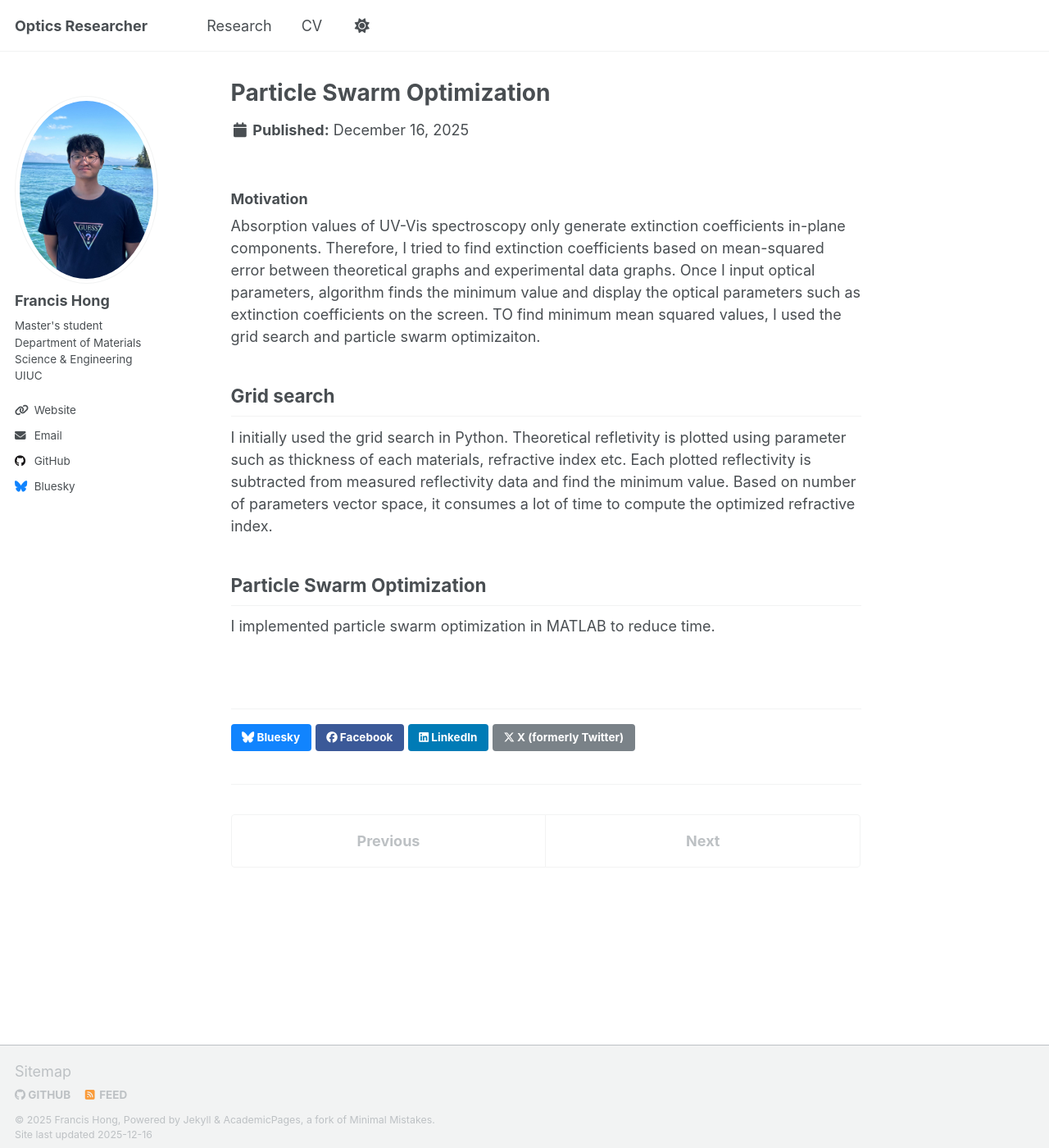
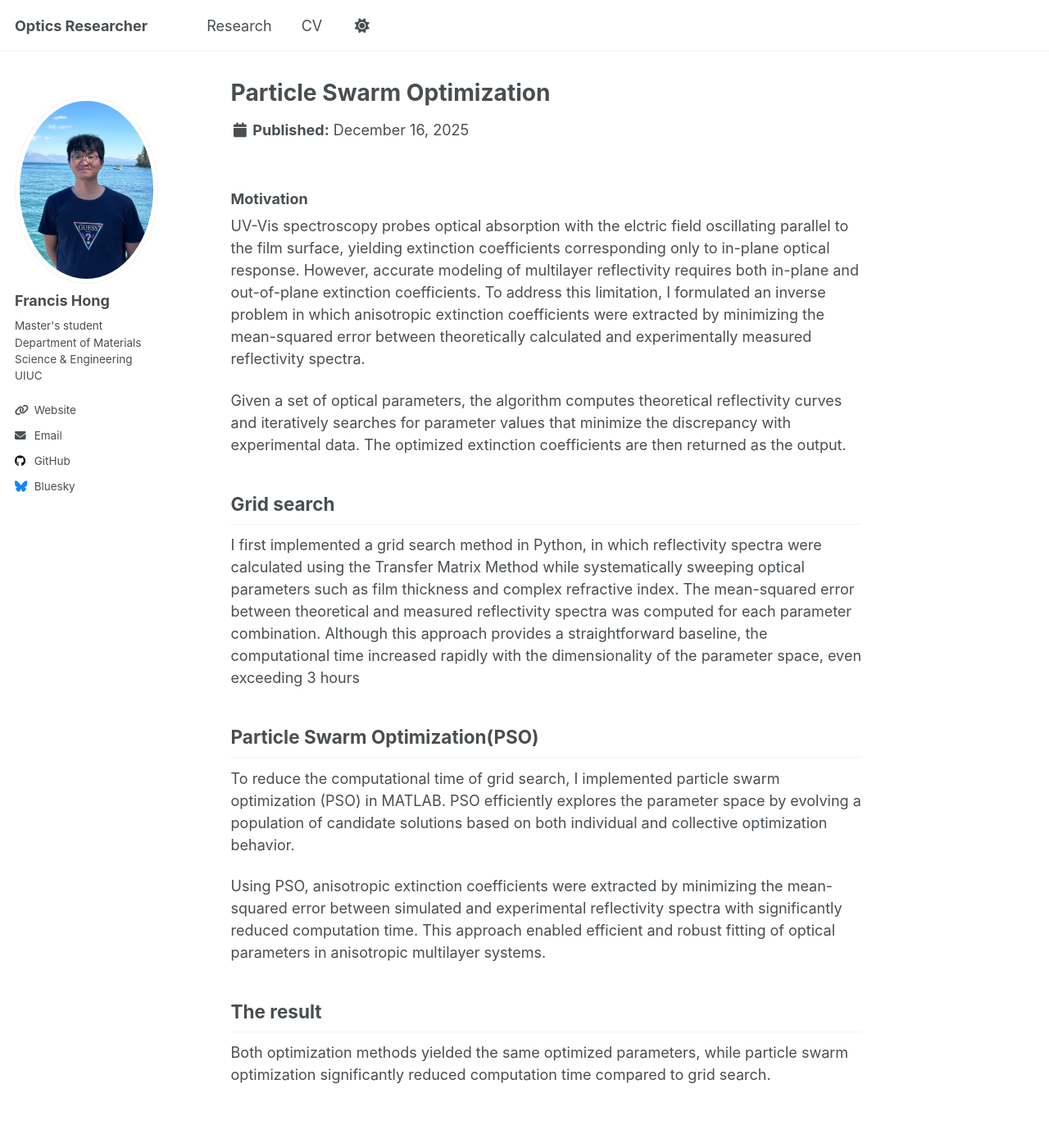
Before and after one commit to Fhong10/flhong03.github-io, a Jekyll site: the page built from _publications/PSO.md, in a window 1280 px wide and 1400 px high. Shown: the whole window at 82% size. Built offline with Jekyll 4.4.1, drawn with Linux system fonts in a browser that asks for light colours; a script that is not in the unit is left out.

Commit message:
Update PSO.md

```diff
--- a/_publications/PSO.md
+++ b/_publications/PSO.md
@@ -7,13 +7,22 @@ excerpt: "Extracting Anisotropic Extinction Coeffcients."
 
 ### Motivation
 
-Absorption values of UV-Vis spectroscopy only generate extinction coefficients in-plane components. Therefore, I tried to find extinction coefficients based on mean-squared error between theoretical graphs and experimental data graphs. Once I input optical parameters, algorithm finds the minimum value and display the optical parameters such as extinction coefficients on the screen. TO find minimum mean squared values, I used the grid search and particle swarm optimizaiton.
+UV-Vis spectroscopy probes optical absorption with the elctric field oscillating parallel to the film surface, yielding extinction coefficients corresponding only to in-plane optical response. However, accurate modeling of multilayer reflectivity requires both in-plane and out-of-plane extinction coefficients. To address this limitation, I formulated an inverse problem in which anisotropic extinction coefficients were extracted by minimizing the mean-squared error between theoretically calculated and experimentally measured reflectivity spectra.
 
+Given a set of optical parameters, the algorithm computes theoretical reflectivity curves and iteratively searches for parameter values that minimize the discrepancy with experimental data. The optimized extinction coefficients are then returned as the output.
 
 ## Grid search
 
-I initially used the grid search in Python. Theoretical refletivity is plotted using parameter such as thickness of each materials, refractive index etc. Each plotted reflectivity is subtracted from measured reflectivity data and find the minimum value. Based on number of parameters vector space, it consumes a lot of time to compute the optimized refractive index.
+I first implemented a grid search method in Python, in which reflectivity spectra were calculated using the Transfer Matrix Method while systematically sweeping optical parameters such as film thickness and complex refractive index. The mean-squared error between theoretical and measured reflectivity spectra was computed for each parameter combination.
+Although this approach provides a straightforward baseline, the computational time increased rapidly with the dimensionality of the parameter space, even exceeding 3 hours
 
-## Particle Swarm Optimization
+## Particle Swarm Optimization(PSO)
 
-I implemented particle swarm optimization in MATLAB to reduce time.
+To reduce the computational time of grid search, I implemented particle swarm optimization (PSO) in MATLAB. PSO efficiently explores the parameter space by evolving a population of candidate solutions based on both individual and collective optimization behavior.
+
+Using PSO, anisotropic extinction coefficients were extracted by minimizing the mean-squared error between simulated and experimental reflectivity spectra with significantly reduced computation time. This approach enabled efficient and robust fitting of optical parameters in anisotropic multilayer systems.
+
+
+## The result
+
+Both optimization methods yielded the same optimized parameters, while particle swarm optimization significantly reduced computation time compared to grid search.
```
